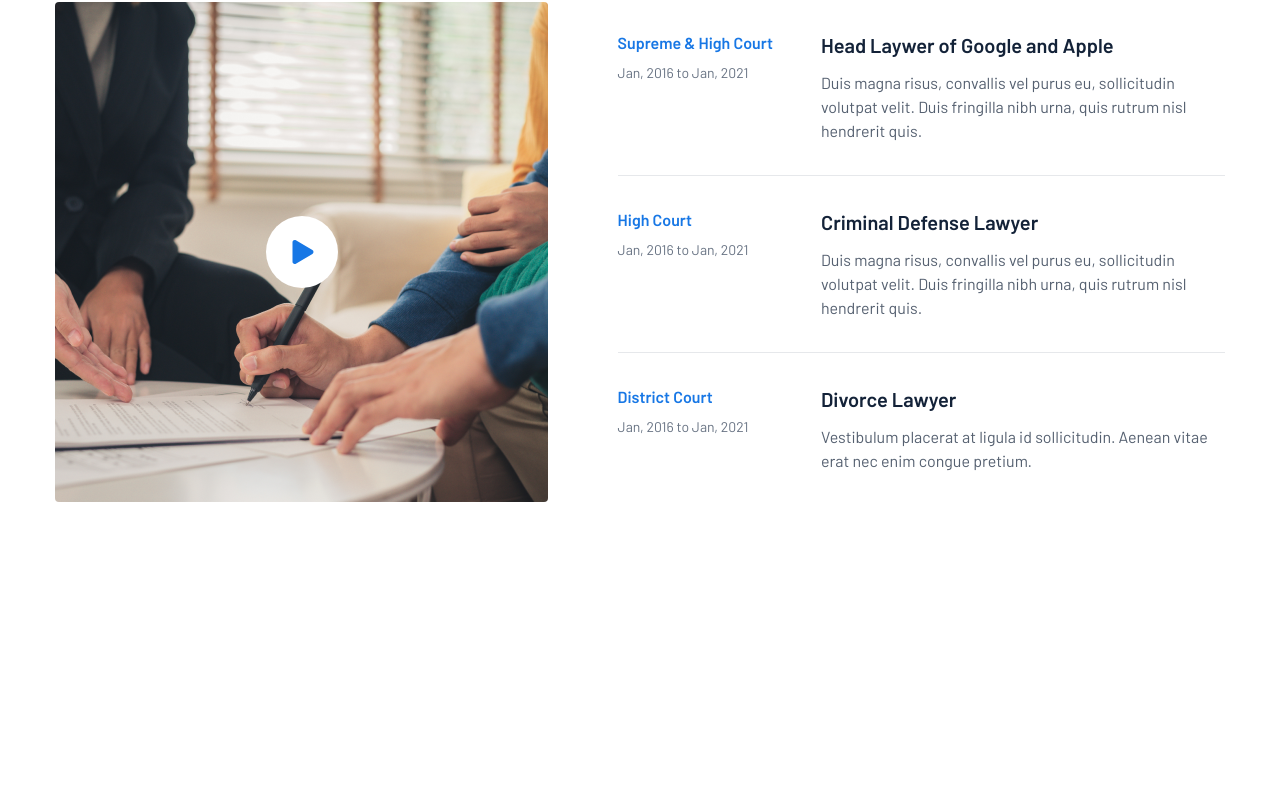
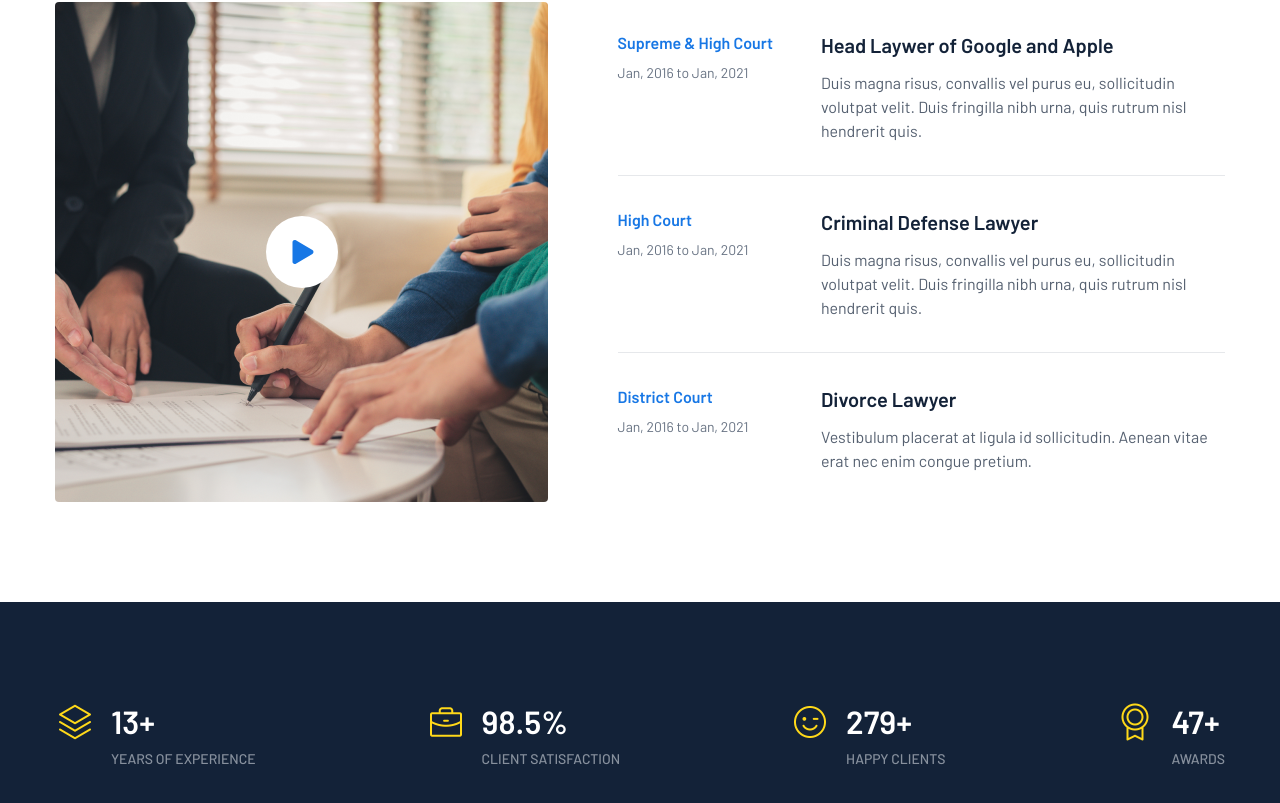
Before and after one commit to NazmulHossain2905/react-portfolio-01, a React (Vite) app: page / in a window 1280 px wide. Shown: the part 1309-2112 px from the top of the page. Before the commit the page ends 1911 px from the top, so only its background shows below. Built offline with nearby package versions, Linux system fonts and the light colour scheme.

Commit message:
fun fact design complete

```diff
--- a/src/App.jsx
+++ b/src/App.jsx
@@ -4,6 +4,7 @@ import Navigation from "./components/navigation";
 import HeroSection from "./components/hero-section";
 import WorkedCompany from "./components/worked-company";
 import Experiences from "./components/experiences";
+import FunFact from "./components/fun-fact";
 
 const App = () => {
   return (
@@ -12,6 +13,7 @@ const App = () => {
       <HeroSection />
       <WorkedCompany />
       <Experiences />
+      <FunFact />
     </>
   );
 };
--- /dev/null
+++ b/src/components/fun-fact/fun-fact-card.jsx
@@ -0,0 +1,16 @@
+import React from "react";
+import classes from "./fun-fact-card.module.css";
+
+const FunFactCard = ({ img, title, desc }) => {
+  return (
+    <div className={classes["fun-card"]}>
+      <img className={classes["fun-card__left-img"]} src={img} alt="Fun Fact" />
+      <div className={classes["fun-card__right"]}>
+        <h1 className={classes["fun-card__title"]}>{title}</h1>
+        <p className={classes["fun-card__desc"]}>{desc}</p>
+      </div>
+    </div>
+  );
+};
+
+export default FunFactCard;
--- /dev/null
+++ b/src/components/fun-fact/fun-fact-card.module.css
@@ -0,0 +1,24 @@
+.fun-card {
+  display: flex;
+  gap: 1rem;
+}
+.fun-card__left-img {
+  width: 2.5rem;
+  height: 2.5rem;
+  object-fit: contain;
+}
+/* .fun-card__right {
+} */
+.fun-card__title {
+  color: var(--white-clr);
+  font-size: 2rem;
+  font-weight: 600;
+  margin-bottom: 0.62rem;
+  /* line-height: 2.5rem; */
+}
+.fun-card__desc {
+  color: #87909d;
+  font-size: 0.875rem;
+  font-weight: 500;
+  text-transform: uppercase;
+}
--- /dev/null
+++ b/src/components/fun-fact/fun-fact.module.css
@@ -0,0 +1,10 @@
+.fun-fact__container {
+  padding-block: 6.25rem;
+  background-color: var(--text-clr-1);
+}
+.fun-fact {
+  display: flex;
+  align-items: center;
+  justify-content: space-between;
+  gap: 1.875rem;
+}
--- /dev/null
+++ b/src/components/fun-fact/index.jsx
@@ -0,0 +1,23 @@
+import React from "react";
+import classes from "./fun-fact.module.css";
+import FunFactCard from "./fun-fact-card";
+
+import fact1 from "../../assets/images/fact-1.png";
+import fact2 from "../../assets/images/fact-2.png";
+import fact3 from "../../assets/images/fact-3.png";
+import fact4 from "../../assets/images/fact-4.png";
+
+const FunFact = () => {
+  return (
+    <div className={classes["fun-fact__container"]}>
+      <div className={`${classes["fun-fact"]} container`}>
+        <FunFactCard img={fact1} title="13+" desc="Years of experience" />
+        <FunFactCard img={fact2} title="98.5%" desc="Client Satisfaction" />
+        <FunFactCard img={fact3} title="279+" desc="Happy Clients" />
+        <FunFactCard img={fact4} title="47+" desc="Awards" />
+      </div>
+    </div>
+  );
+};
+
+export default FunFact;
```
